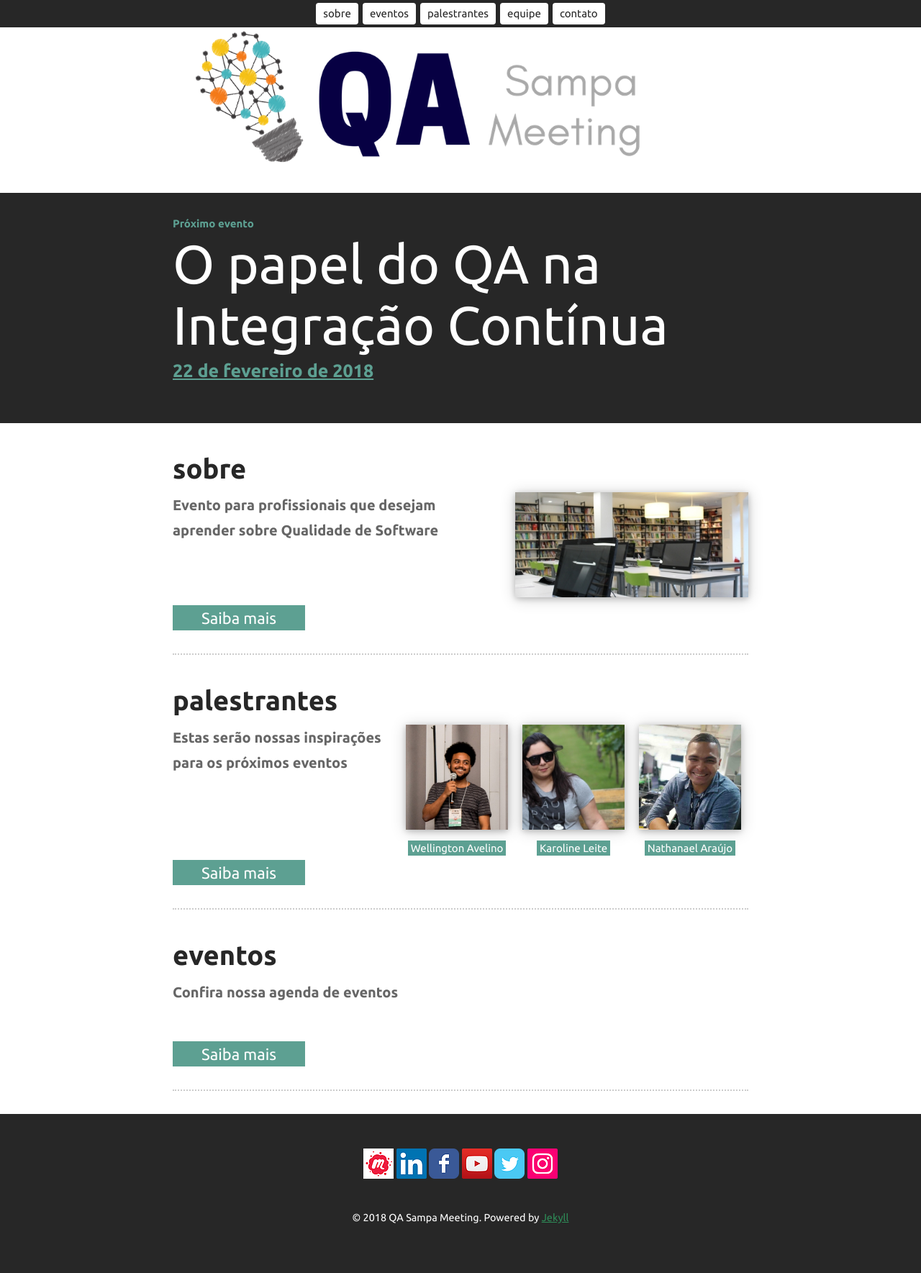
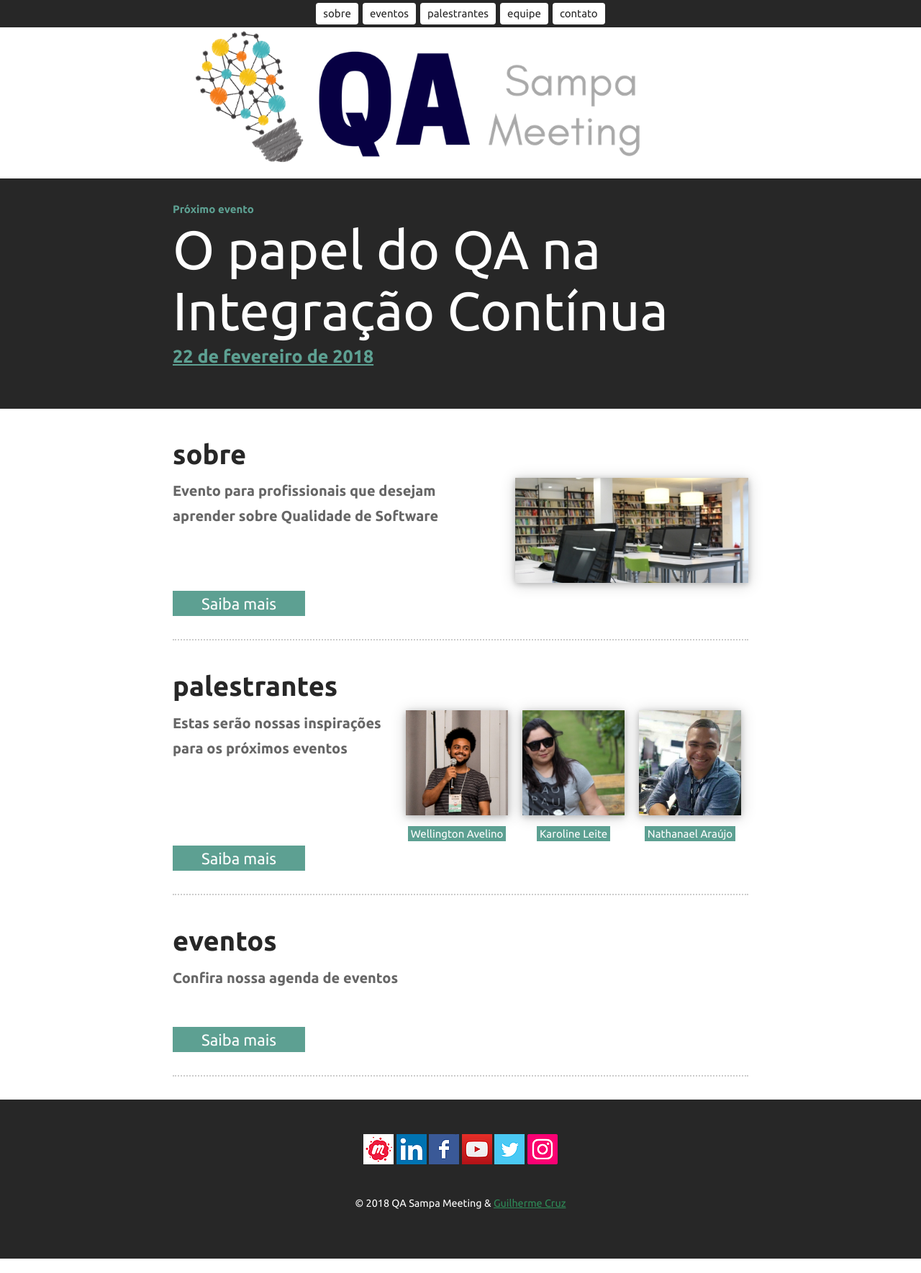
Before and after one commit to qasampameeting/qasampameeting.github.io, a Jekyll site: the page built from index.html, in a window 1280 px wide. Shown: the whole page at 72% size. Built offline with Jekyll 4.4.1, drawn with Linux system fonts in a browser that asks for light colours; nearby versions of some CDN libraries.

Commit message:
Update credits and social media icons

```diff
--- a/_includes/footer.html
+++ b/_includes/footer.html
@@ -11,6 +11,6 @@
             {% endfor %}
          </ul>
       </div>
-      <p class="copy"> &copy; {{ site.time | date: '%Y' }} QA Sampa Meeting. Powered by <a href="http://jekyllrb.com">Jekyll</a></p>
+      <p class="copy"> &copy; {{ site.time | date: '%Y' }} QA Sampa Meeting & <a href="http://gcruz.com.br/">Guilherme Cruz</a></p>
    </div>
 </div><!-- end .footer -->
--- a/assets/css/style.css
+++ b/assets/css/style.css
@@ -512,8 +512,13 @@
 .header .logo {
     margin: 0 auto;
 }
+
 .header .logo img {
     max-height: 200px;
+}
+
+.header .container {
+    padding-bottom: 0;
 }
 
 .sponsors {
```
Also changed, not shown: assets/img/social/facebook.png, assets/img/social/linkedin.png, assets/img/social/twitter.png, assets/img/social/youtube.png.
